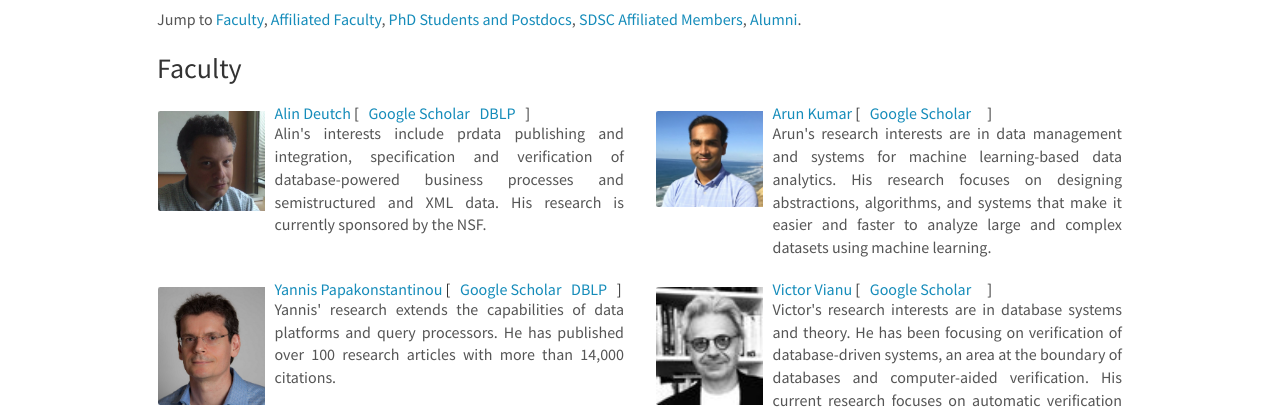
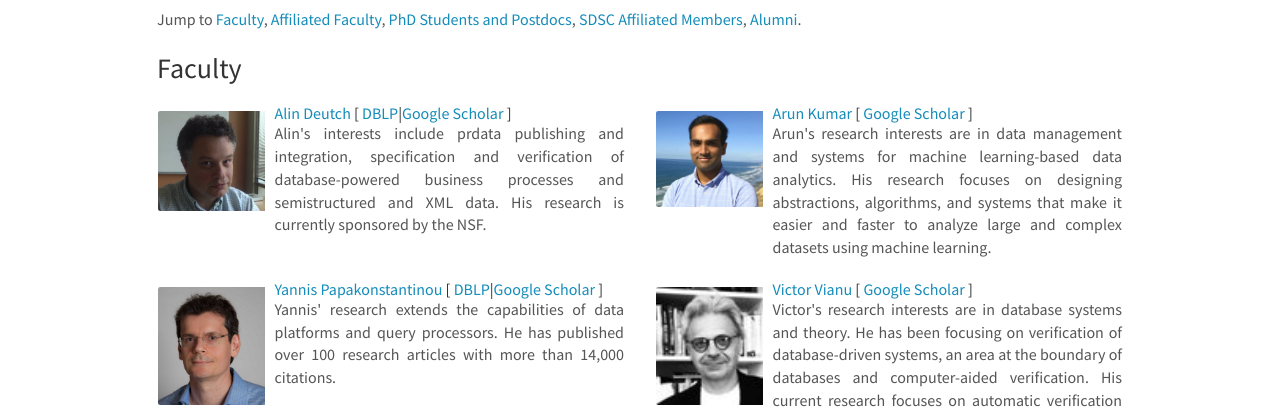
Before and after one commit to dbucsd/dbucsd.github.io, a Jekyll site: the page built from index.md, in a window 1280 px wide and 900 px high. Shown: the part 435-844 px from the top of the window. Built offline with Jekyll 4.4.1, drawn with Linux system fonts in a browser that asks for light colours; nearby versions of some CDN libraries.

Commit message:
Update people.html

```diff
--- a/_includes/people.html
+++ b/_includes/people.html
@@ -20,13 +20,13 @@ Jump to <a href="/#faculty">Faculty</a>, <a href="#affiliated-faculty">Affiliate
   <img src="{{ site.url }}{{ site.baseurl }}/images/faculty/{{ member.photo }}" class="img-responsive" width="25%"
    style="float: left; padding-right: 10px; margin-bottom:50px" />
   <h5 style="margin-bottom:-1px"><a href="{{member.web}}">{{ member.name }}</a> [
-    &nbsp
-    {% if member.scholar %}
+    {% if member.scholar and member.dblp %}
+      <a href="{{member.dblp}}">DBLP</a>|<a href="{{member.scholar}}">Google Scholar</a>
+    {% elsif member.scholar %}
       <a href="{{member.scholar}}">Google Scholar</a>
-    {% endif %}&nbsp
-    {% if member.dblp %}
+    {% elsif member.dblp %}
       <a href="{{member.dblp}}">DBLP</a>
-    {% endif %}&nbsp
+    {% endif %}
     ]</h5>
   <p align="justify">{{ member.info }}</p>
 </div>
```
